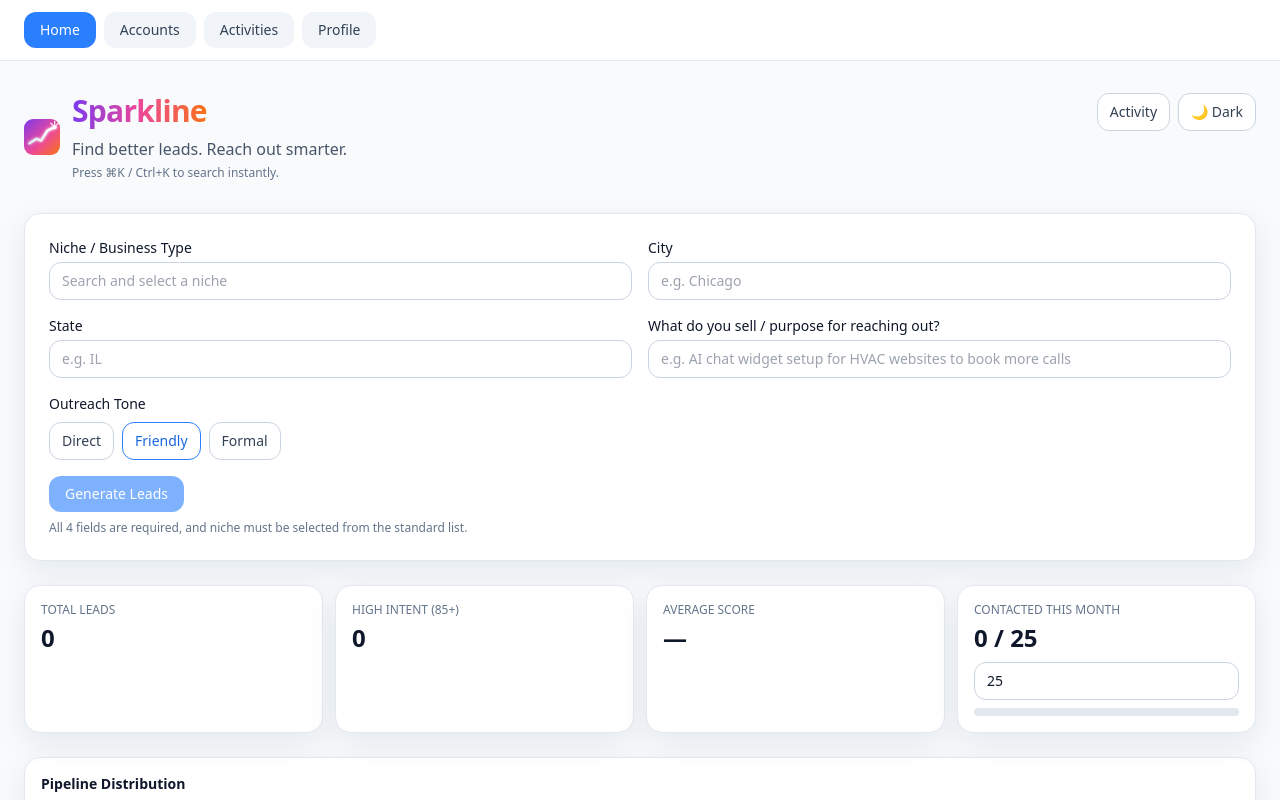
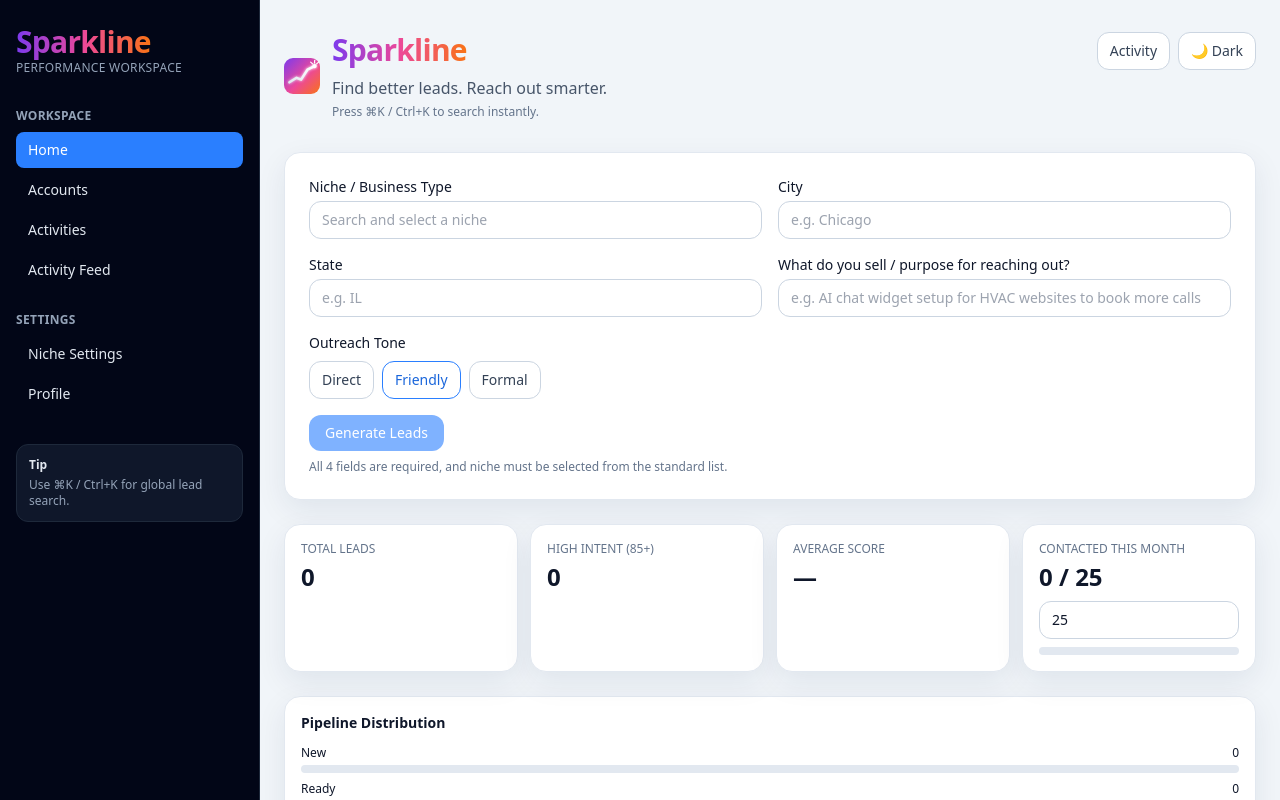
Before and after one commit to neaks11/Sparkline, a Next.js app: page / in a window 1280 px wide. Shown: the top 800 px of the page. Built offline with nearby package versions, Linux system fonts and the light colour scheme.

Commit message:
Restructure app chrome to branded left sidebar workspace layout

```diff
--- a/app/layout.tsx
+++ b/app/layout.tsx
@@ -27,8 +27,17 @@
         />
       </head>
       <body>
-        <AppNav />
-        {children}
+        <div className="min-h-screen bg-slate-100 dark:bg-slate-950 md:grid md:grid-cols-[260px_1fr]">
+          <aside className="hidden border-r border-slate-800 md:block">
+            <AppNav />
+          </aside>
+          <div className="md:hidden">
+            <div className="border-b border-slate-200 bg-white px-4 py-3 dark:border-slate-800 dark:bg-slate-900">
+              <AppNav mode="topbar" />
+            </div>
+          </div>
+          <div className="min-w-0">{children}</div>
+        </div>
       </body>
     </html>
   );
--- a/components/app-nav.tsx
+++ b/components/app-nav.tsx
@@ -4,24 +4,40 @@
 import { usePathname } from 'next/navigation';
 
 const tabs = [
-  { label: 'Home', href: '/' },
-  { label: 'Accounts', href: '/accounts' },
-  { label: 'Activities', href: '/activities' },
-  { label: 'Profile', href: '/settings/profile' },
+  {
+    section: 'WORKSPACE',
+    items: [
+      { label: 'Home', href: '/' },
+      { label: 'Accounts', href: '/accounts' },
+      { label: 'Activities', href: '/activities' },
+      { label: 'Activity Feed', href: '/activity' },
+    ],
+  },
+  {
+    section: 'SETTINGS',
+    items: [
+      { label: 'Niche Settings', href: '/settings' },
+      { label: 'Profile', href: '/settings/profile' },
+    ],
+  },
 ];
 
-export function AppNav() {
+interface AppNavProps {
+  mode?: 'sidebar' | 'topbar';
+}
+
+export function AppNav({ mode = 'sidebar' }: AppNavProps) {
   const pathname = usePathname();
 
-  return (
-    <nav className="sticky top-0 z-20 border-b border-slate-200 bg-white/90 backdrop-blur dark:border-slate-800 dark:bg-slate-950/80">
-      <div className="mx-auto flex w-full max-w-7xl gap-2 overflow-x-auto px-4 py-3 md:px-6">
-        {tabs.map((tab) => {
+  if (mode === 'topbar') {
+    return (
+      <div className="flex gap-2 overflow-x-auto">
+        {tabs.flatMap((group) => group.items).map((tab) => {
           const active = pathname === tab.href || (tab.href !== '/' && pathname.startsWith(tab.href));
           return (
             <Link
               key={tab.href}
-              className={`rounded-xl px-4 py-2 text-sm font-medium transition ${active ? 'bg-brand-500 text-white' : 'bg-slate-100 text-slate-700 hover:bg-slate-200 dark:bg-slate-800 dark:text-slate-200 dark:hover:bg-slate-700'}`}
+              className={`whitespace-nowrap rounded-lg px-3 py-2 text-sm font-medium transition ${active ? 'bg-brand-500 text-white' : 'bg-slate-100 text-slate-700 hover:bg-slate-200 dark:bg-slate-800 dark:text-slate-200 dark:hover:bg-slate-700'}`}
               href={tab.href}
             >
               {tab.label}
@@ -29,6 +45,44 @@
           );
         })}
       </div>
+    );
+  }
+
+  return (
+    <nav className="h-full w-full bg-slate-950 text-slate-100">
+      <div className="sticky top-0 h-screen overflow-y-auto px-4 py-6">
+        <Link className="mb-8 block" href="/">
+          <p className="text-3xl font-extrabold tracking-tight">
+            <span className="brand-gradient-text">Sparkline</span>
+          </p>
+          <p className="text-xs uppercase tracking-wide text-slate-400">Performance Workspace</p>
+        </Link>
+
+        {tabs.map((group) => (
+          <div key={group.section} className="mb-6">
+            <p className="mb-2 text-xs font-semibold uppercase tracking-wide text-slate-400">{group.section}</p>
+            <div className="space-y-1">
+              {group.items.map((tab) => {
+                const active = pathname === tab.href || (tab.href !== '/' && pathname.startsWith(tab.href));
+                return (
+                  <Link
+                    key={tab.href}
+                    className={`block rounded-lg px-3 py-2 text-sm font-medium transition ${active ? 'bg-brand-500 text-white' : 'text-slate-200 hover:bg-slate-800'}`}
+                    href={tab.href}
+                  >
+                    {tab.label}
+                  </Link>
+                );
+              })}
+            </div>
+          </div>
+        ))}
+
+        <div className="mt-8 rounded-xl border border-slate-800 bg-slate-900 p-3 text-xs text-slate-400">
+          <p className="font-semibold text-slate-200">Tip</p>
+          <p className="mt-1">Use ⌘K / Ctrl+K for global lead search.</p>
+        </div>
+      </div>
     </nav>
   );
 }
```
